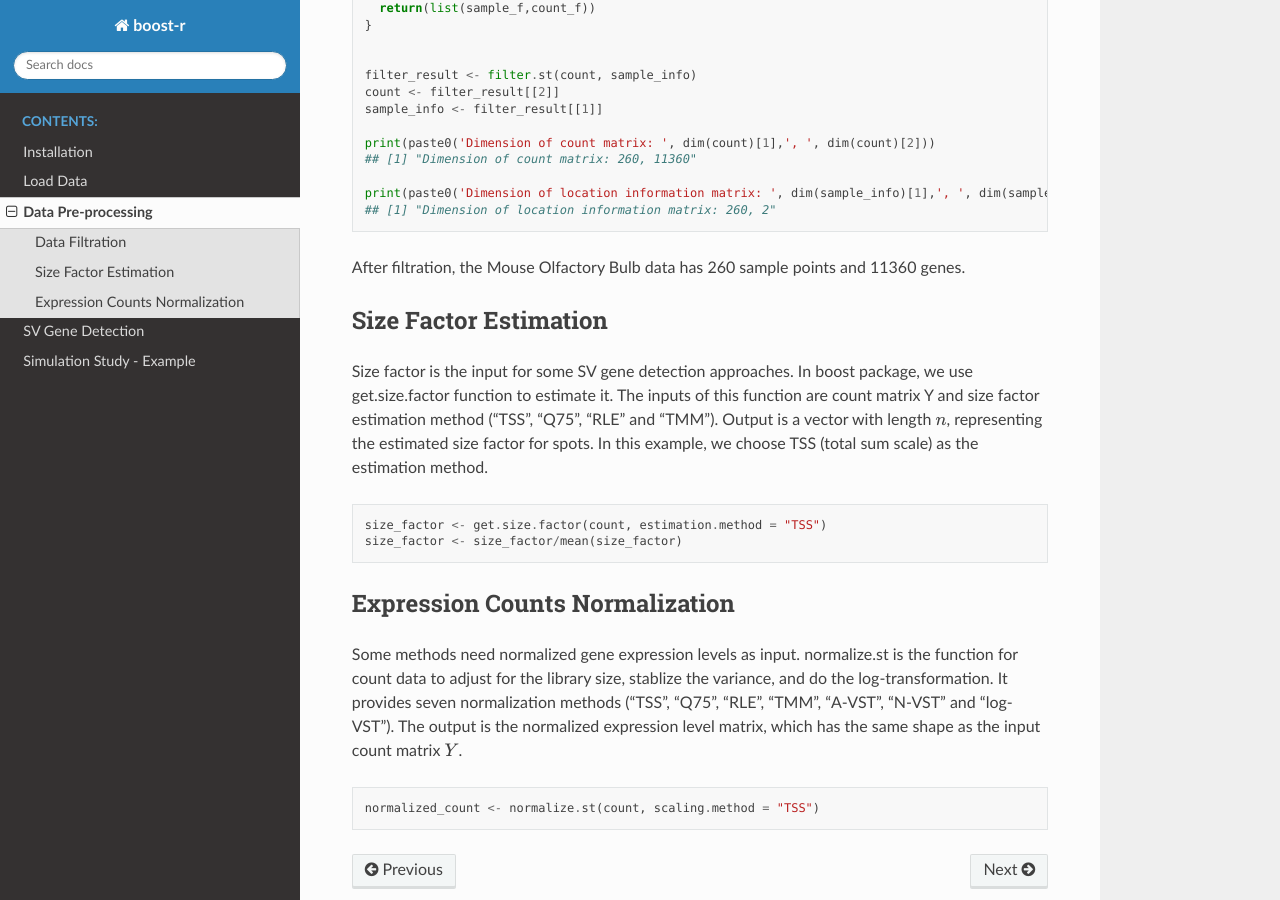
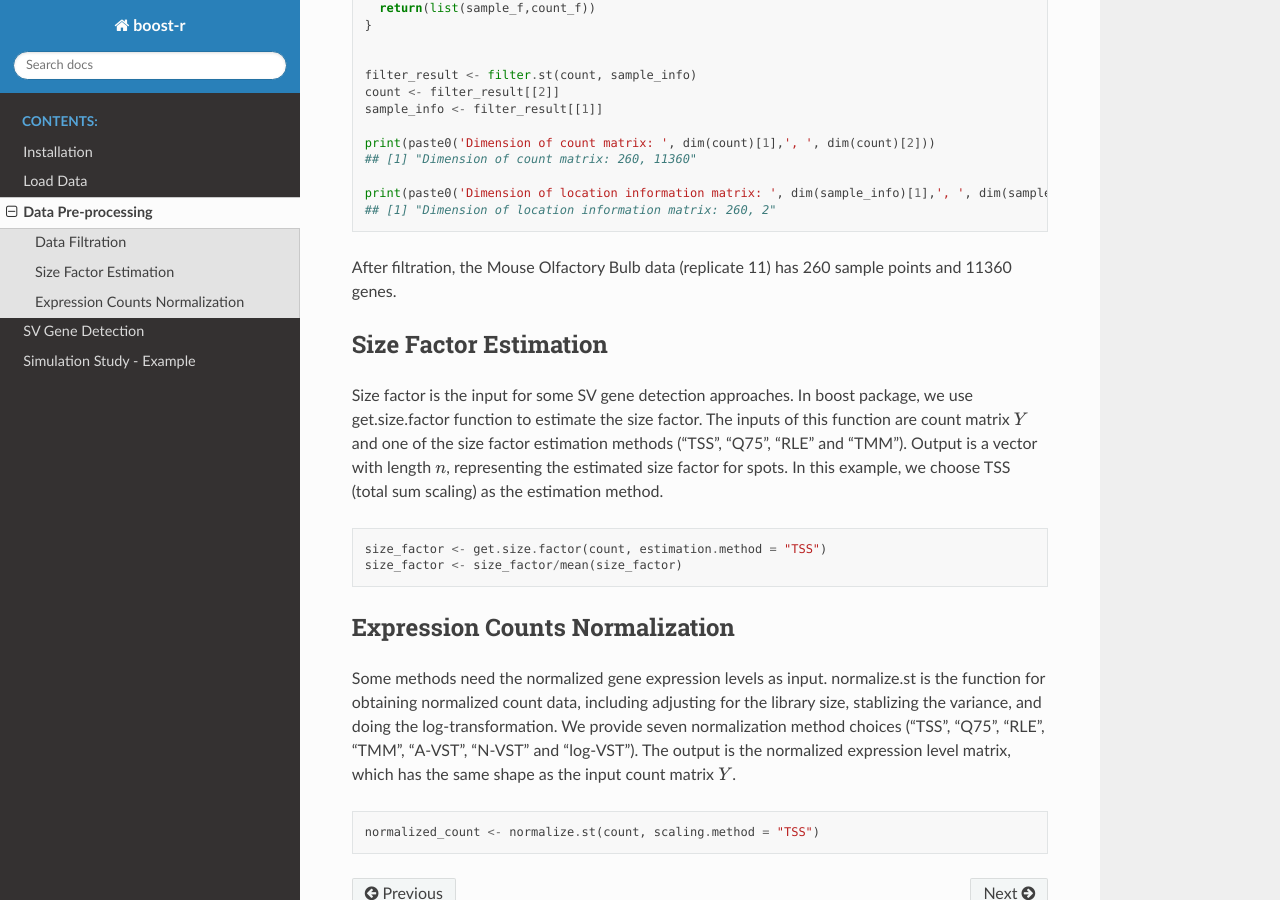
Before and after one commit to estfernan/boost, a Sphinx documentation site: the page built from docs/preprocessing.rst, in a window 1280 px wide and 900 px high, scrolled down 735 px. Built offline with Sphinx 7.4.7 and the Read the Docs theme 2.0.0, drawn with Linux system fonts in a browser that asks for light colours; some of the changed text lies outside the part shown.

Commit message:
Update preprocessing.rst

```diff
--- a/docs/preprocessing.rst
+++ b/docs/preprocessing.rst
@@ -45,12 +45,12 @@ Spots with fewer than ten total counts across all genes are excluded and genes w
     print(paste0('Dimension of location information matrix: ', dim(sample_info)[1],', ', dim(sample_info)[2]))
     ## [1] "Dimension of location information matrix: 260, 2"
 
-After filtration, the Mouse Olfactory Bulb data has 260 sample points and 11360 genes.
+After filtration, the Mouse Olfactory Bulb data (replicate 11) has 260 sample points and 11360 genes.
 
 
 Size Factor Estimation
 -----------------------------
-Size factor is the input for some SV gene detection approaches. In boost package, we use get.size.factor function to estimate it. The inputs of this function are count matrix Y and size factor estimation method ("TSS", "Q75", "RLE" and "TMM"). Output is a vector with length :math:`n`, representing the estimated size factor for spots. In this example, we choose TSS (total sum scale) as the estimation method.
+Size factor is the input for some SV gene detection approaches. In boost package, we use get.size.factor function to estimate the size factor. The inputs of this function are count matrix :math:`Y` and one of the size factor estimation methods ("TSS", "Q75", "RLE" and "TMM"). Output is a vector with length :math:`n`, representing the estimated size factor for spots. In this example, we choose TSS (total sum scaling) as the estimation method.
 ::
     size_factor <- get.size.factor(count, estimation.method = "TSS")
     size_factor <- size_factor/mean(size_factor)
@@ -59,6 +59,6 @@ Size factor is the input for some SV gene detection approaches. In boost package
 Expression Counts Normalization
 ------------------------------------
 
-Some methods need normalized gene expression levels as input. normalize.st is the function for count data to adjust for the library size, stablize the variance, and do the log-transformation. It provides seven normalization methods ("TSS", "Q75", "RLE", "TMM", "A-VST", "N-VST" and "log-VST"). The output is the normalized expression level matrix, which has the same shape as the input count matrix :math:`Y`.
+Some methods need the normalized gene expression levels as input. normalize.st is the function for obtaining normalized count data, including adjusting for the library size, stablizing the variance, and doing the log-transformation. We provide seven normalization method choices ("TSS", "Q75", "RLE", "TMM", "A-VST", "N-VST" and "log-VST"). The output is the normalized expression level matrix, which has the same shape as the input count matrix :math:`Y`.
 ::
     normalized_count <- normalize.st(count, scaling.method = "TSS")
```
Also changed, not shown: other parts of docs/preprocessing.rst (+2 -2 lines).
